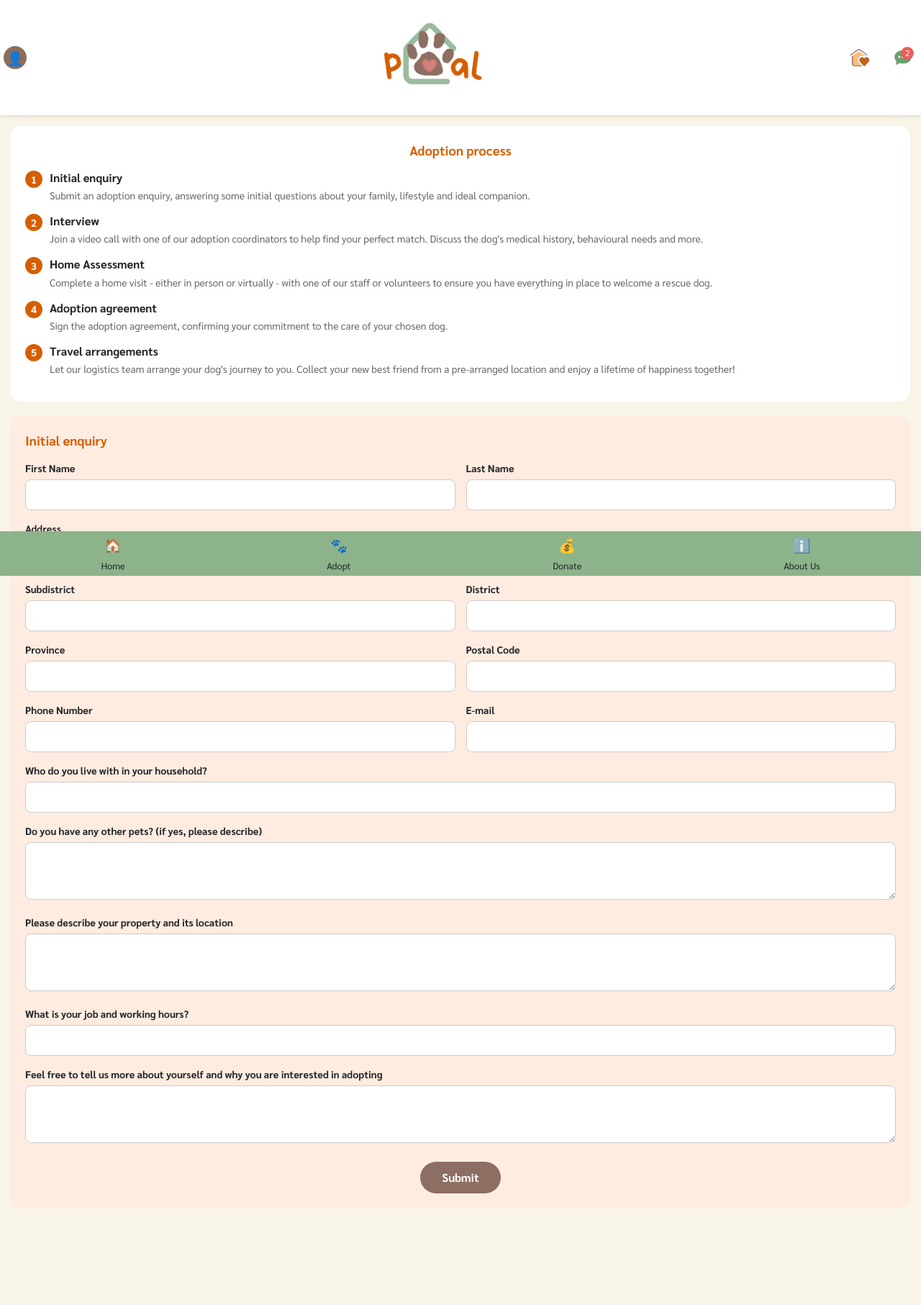
After one commit to pichaty/dsi202, a Django app: template pawpal/myapp/templates/myapp/adoption_form.html in a window 1280 px wide. The commit adds this page. Shown: the whole page at 72% size. Run offline with Django 3.2, Linux system fonts and the light colour scheme; the template is opened without the code that fills it, so the values that code supplies are empty; some libraries are stand-ins or nearby versions.

Commit message:
update fav count

```diff
--- /dev/null
+++ b/pawpal/myapp/templates/myapp/adoption_form.html
@@ -0,0 +1,326 @@
+{% extends 'myapp/base.html' %}
+{% load static %}
+
+{% block extra_head %}
+    <style>
+        /* Custom fonts and base styles are in base.html */
+
+        /* Page specific styles for adoption_form.html */
+        main {
+            /* Adjust padding-top based on the fixed header height */
+            /* Logo height (150px) + top/bottom padding (5px + 5px) = 160px */
+            padding-top: 160px;
+            padding-bottom: 60px; /* Add padding for the footer */
+            background-color: var(--background); /* Set background color for the main content */
+        }
+
+        .page-content {
+            padding: 15px;
+        }
+
+        .adoption-process-section {
+            background-color: white;
+            border-radius: 15px;
+            padding: 20px;
+            margin-bottom: 20px;
+        }
+
+        .section-title {
+            font-weight: bold;
+            font-size: 18px;
+            color: var(--primary);
+            margin-bottom: 15px;
+            text-align: center;
+        }
+
+        .process-step {
+            display: flex;
+            align-items: flex-start;
+            margin-bottom: 15px;
+        }
+
+        .step-number {
+            background-color: var(--primary);
+            color: white;
+            border-radius: 50%;
+            width: 24px;
+            height: 24px;
+            display: flex;
+            justify-content: center;
+            align-items: center;
+            font-size: 14px;
+            font-weight: bold;
+            margin-right: 10px;
+            flex-shrink: 0; /* Prevent number from shrinking */
+        }
+
+        .step-content h4 {
+            font-weight: bold;
+            font-size: 16px;
+            margin: 0 0 5px 0;
+        }
+
+        .step-content p {
+            font-size: 14px;
+            color: #666;
+            margin: 0;
+        }
+
+        .initial-enquiry-form {
+             background-color: #ffece0; /* Background color from screenshot */
+             border-radius: 15px;
+             padding: 20px;
+        }
+
+        .form-title {
+            font-weight: bold;
+            font-size: 18px;
+            color: var(--primary);
+            margin-bottom: 15px;
+        }
+
+        .form-group {
+            margin-bottom: 15px;
+        }
+
+        .form-group label {
+            display: block;
+            font-size: 14px;
+            margin-bottom: 5px;
+            font-weight: bold;
+        }
+
+        .form-group input[type="text"],
+        .form-group input[type="email"],
+        .form-group input[type="tel"],
+        .form-group textarea {
+            width: 100%;
+            padding: 10px;
+            border: 1px solid #ccc;
+            border-radius: 8px;
+            font-size: 14px;
+            box-sizing: border-box; /* Include padding and border in element's total width and height */
+        }
+
+        .form-group textarea {
+            height: 80px; /* Adjust height as needed */
+            resize: vertical; /* Allow vertical resizing */
+        }
+
+        .form-row {
+            display: flex;
+            gap: 15px;
+        }
+
+        .form-row .form-group {
+            flex: 1; /* Each form group in a row takes equal space */
+        }
+
+        .submit-button-container {
+            text-align: center;
+            margin-top: 20px;
+        }
+
+        .submit-button {
+            background-color: var(--secondary); /* Color from screenshot */
+            color: white;
+            border: none;
+            border-radius: 50px;
+            padding: 10px 30px;
+            font-size: 16px;
+            font-weight: bold;
+            cursor: pointer;
+        }
+
+        /* Styles for displaying selected pets (optional) */
+        .selected-pets-section {
+            margin-bottom: 20px;
+            padding: 15px;
+            background-color: #e9e9e9; /* Light grey background */
+            border-radius: 10px;
+        }
+
+        .selected-pets-section h4 {
+            font-size: 16px;
+            margin-top: 0;
+            margin-bottom: 10px;
+            font-weight: bold;
+        }
+
+        .selected-pets-list {
+            list-style: none;
+            padding: 0;
+            margin: 0;
+        }
+
+        .selected-pet-item {
+            font-size: 14px;
+            margin-bottom: 5px;
+        }
+
+    </style>
+{% endblock %}
+
+{% block content %}
+    {# The header is now provided by base.html #}
+
+    <div class="page-content">
+
+        {# Optional: Display selected pets for context #}
+        {% if selected_pets %}
+        <div class="selected-pets-section">
+            <h4>Pets you are applying for:</h4>
+            <ul class="selected-pets-list">
+                {% for pet in selected_pets %}
+                    <li class="selected-pet-item">- No. {{ pet.name }} ({{ pet.breed }})</li>
+                {% endfor %}
+            </ul>
+        </div>
+        {% endif %}
+
+
+        <div class="adoption-process-section">
+            <div class="section-title">Adoption process</div>
+
+            <div class="process-step">
+                <div class="step-number">1</div>
+                <div class="step-content">
+                    <h4>Initial enquiry</h4>
+                    <p>Submit an adoption enquiry, answering some initial questions about your family, lifestyle and ideal companion.</p>
+                </div>
+            </div>
+
+            <div class="process-step">
+                <div class="step-number">2</div>
+                <div class="step-content">
+                    <h4>Interview</h4>
+                    <p>Join a video call with one of our adoption coordinators to help find your perfect match. Discuss the dog's medical history, behavioural needs and more.</p>
+                </div>
+            </div>
+
+            <div class="process-step">
+                <div class="step-number">3</div>
+                <div class="step-content">
+                    <h4>Home Assessment</h4>
+                    <p>Complete a home visit - either in person or virtually - with one of our staff or volunteers to ensure you have everything in place to welcome a rescue dog.</p>
+                </div>
+            </div>
+
+            <div class="process-step">
+                <div class="step-number">4</div>
+                <div class="step-content">
+                    <h4>Adoption agreement</h4>
+                    <p>Sign the adoption agreement, confirming your commitment to the care of your chosen dog.</p>
+                </div>
+            </div>
+
+            <div class="process-step">
+                <div class="step-number">5</div>
+                <div class="step-content">
+                    <h4>Travel arrangements</h4>
+                    <p>Let our logistics team arrange your dog's journey to you. Collect your new best friend from a pre-arranged location and enjoy a lifetime of happiness together!</p>
+                </div>
+            </div>
+        </div>
+
+        <div class="initial-enquiry-form">
+            <div class="form-title">Initial enquiry</div>
+
+            <form method="post">
+                {% csrf_token %}
+                <div class="form-row">
+                    <div class="form-group">
+                        <label for="first_name">First Name</label>
+                        <input type="text" id="first_name" name="first_name" required>
+                    </div>
+                    <div class="form-group">
+                        <label for="last_name">Last Name</label>
+                        <input type="text" id="last_name" name="last_name" required>
+                    </div>
+                </div>
+
+                 <div class="form-group">
+                    <label for="address">Address</label>
+                    <input type="text" id="address" name="address" required>
+                </div>
+
+                 <div class="form-row">
+                    <div class="form-group">
+                        <label for="subdistrict">Subdistrict</label>
+                        <input type="text" id="subdistrict" name="subdistrict">
+                    </div>
+                     <div class="form-group">
+                        <label for="district">District</label>
+                        <input type="text" id="district" name="district">
+                    </div>
+                </div>
+
+                <div class="form-row">
+                    <div class="form-group">
+                        <label for="province">Province</label>
+                        <input type="text" id="province" name="province">
+                    </div>
+                     <div class="form-group">
+                        <label for="postal_code">Postal Code</label>
+                        <input type="text" id="postal_code" name="postal_code">
+                    </div>
+                </div>
+
+                <div class="form-row">
+                    <div class="form-group">
+                        <label for="phone_number">Phone Number</label>
+                        <input type="tel" id="phone_number" name="phone_number">
+                    </div>
+                     <div class="form-group">
+                        <label for="email">E-mail</label>
+                        <input type="email" id="email" name="email">
+                    </div>
+                </div>
+
+                <div class="form-group">
+                    <label for="household">Who do you live with in your household?</label>
+                    <input type="text" id="household" name="household">
+                </div>
+
+                <div class="form-group">
+                    <label for="other_pets">Do you have any other pets? (if yes, please describe)</label>
+                    <textarea id="other_pets" name="other_pets"></textarea>
+                </div>
+
+                <div class="form-group">
+                    <label for="property_description">Please describe your property and its location</label>
+                     <textarea id="property_description" name="property_description"></textarea>
+                </div>
+
+                 <div class="form-group">
+                    <label for="job_working_hours">What is your job and working hours?</label>
+                    <input type="text" id="job_working_hours" name="job_working_hours">
+                </div>
+
+                 <div class="form-group">
+                    <label for="motivation">Feel free to tell us more about yourself and why you are interested in adopting</label>
+                    <textarea id="motivation" name="motivation"></textarea>
+                </div>
+
+
+                <div class="submit-button-container">
+                    {# You can add a hidden input field here to include the selected pet IDs when submitting the form #}
+                    {% if selected_pets %}
+                        <input type="hidden" name="selected_pet_ids" value="{{ selected_pets|join:',' }}">
+                    {% endif %}
+                    <button type="submit" class="submit-button">Submit</button>
+                </div>
+            </form>
+        </div>
+
+    </div>
+
+
+    {# The footer is now included by base.html #}
+
+{% endblock %}
+
+{% block extra_scripts %}
+    <script src="https://cdnjs.cloudflare.com/ajax/libs/bootstrap/5.1.3/js/bootstrap.bundle.min.js"></script>
+    {# Add any specific JavaScript for this page here if needed for form validation or other interactions #}
+{% endblock %}
--- a/pawpal/myapp/templates/myapp/base.html
+++ b/pawpal/myapp/templates/myapp/base.html
@@ -59,6 +59,7 @@
             display: flex; /* Use flex for centering */
             align-items: center;
             justify-content: center;
+            position: relative; /* Added for positioning the count badge */
         }
 
         .favorite-icon-img {
@@ -81,8 +82,8 @@
 
         .notification-count {
             position: absolute;
-            top: -5px;
-            right: -5px;
+            top: 5px;
+            right: 5px;
             background-color: #e8605c; /* Example color */
             color: white;
             border-radius: 50%;
@@ -104,12 +105,12 @@
          /* Styles for the favorite heart icon on pet cards (needed if not in a shared CSS) */
         .favorite-icon {
             position: absolute;
-            top: 10px;
-            right: 10px;
-            background: white;
+            top: 10px; /* Adjusted position for better look */
+            right: 10px; /* Adjusted position for better look */
+            background: white; /* White background circle */
             border-radius: 50%;
-            width: 30px;
-            height: 30px;
+            width: 30px; /* Increased size */
+            height: 30px; /* Increased size */
             display: flex;
             justify-content: center;
             align-items: center;
@@ -139,6 +140,9 @@
             <a href="{% url 'favorites' %}" class="favorite-icon-link"> {# Renamed class #}
                 {# ใช้แท็ก img แทน icon Font Awesome และใส่ path ไปยังรูปภาพของคุณ #}
                 <img src="{% static 'myapp/images/favorite_home_icon.png' %}" alt="Favorites" class="favorite-icon-img">
+                {% if favorite_count > 0 %} {# Check if favorite_count is greater than 0 to display the count #}
+                    <span class="notification-count">{{ favorite_count }}</span> {# Display the favorite count #}
+                {% endif %}
             </a>
             <div class="notifications">
                 <img src="{% static 'myapp/images/message_box.png' %}" alt="Notifications" height="24">
```
Also changed, not shown: pawpal/myapp/views.py (+6 -10 lines).
